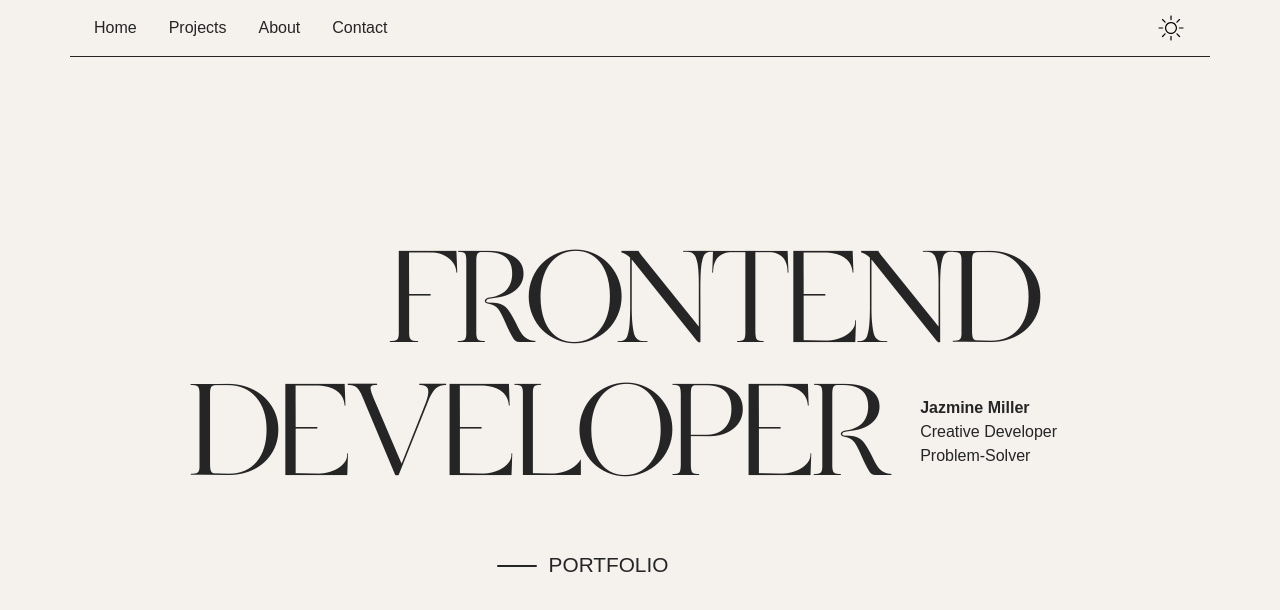
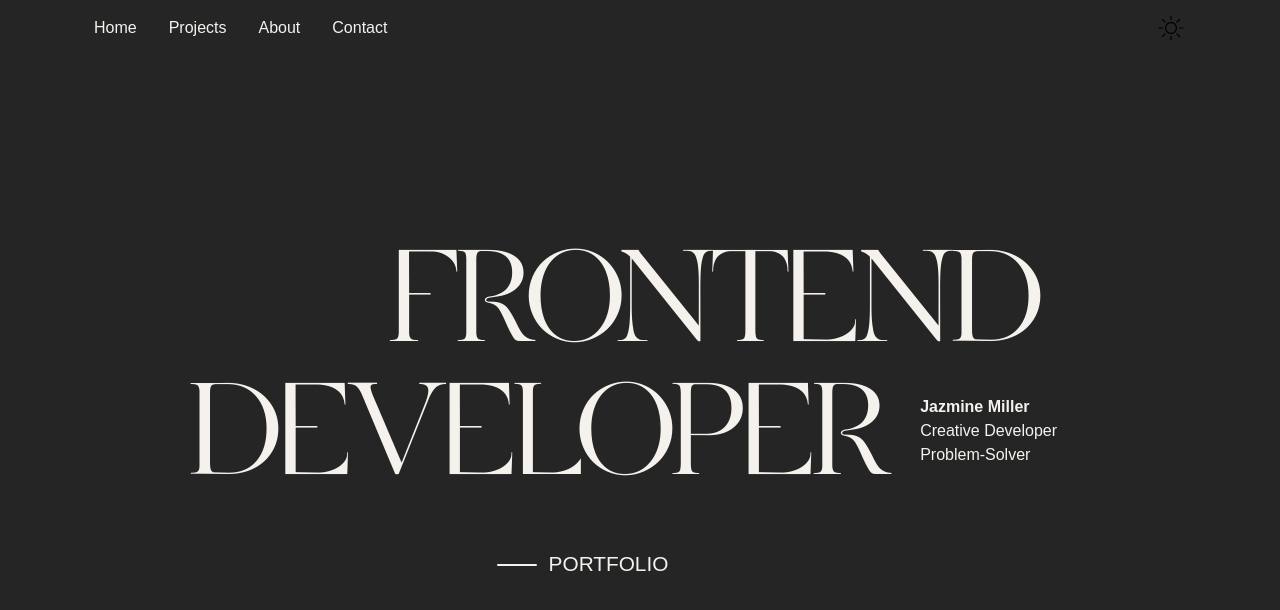
Before and after one commit to jazdmiller/jazmine-miller-portfolio, a React (Vite) app: page / in a window 1280 px wide. Shown: the top 610 px of the page. Built offline with nearby package versions, Linux system fonts and the light colour scheme.

Commit message:
navbar style update

```diff
--- a/src/App.jsx
+++ b/src/App.jsx
@@ -89,7 +89,7 @@ function App() {
 
 
   return (
-    <div className=''>
+    <div className='dark-mode'>
 
     {/* CUSTOM CURSOR */}
             <div class="cursor">
--- a/src/App.scss
+++ b/src/App.scss
@@ -37,6 +37,7 @@ body {
 
 .navbar {
   // position: fixed;
+  // border-bottom: 1px solid var(--text-color);
   top: 0;
   width: 100%;
 }
@@ -47,7 +48,7 @@ body {
 
 .home-page {
   background-color: var(--primary-color);
-  height: 100vh;
+  height: 102vh;
 }
 
 .nav-item.nav-link {
@@ -61,7 +62,7 @@ body {
 }
 
 .navbar-collapse {
-  border-bottom: 1px solid var(--text-color);
+
 }
 
 .darkmode-icon {
```
